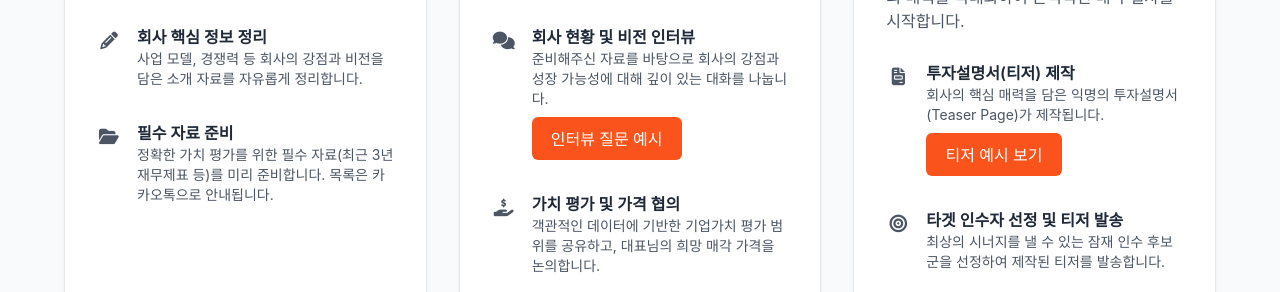
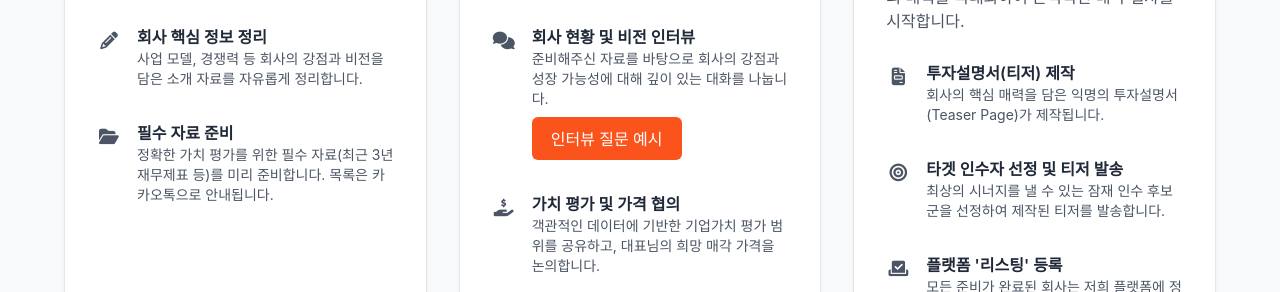
Before and after one commit to Jaeyun/Demo, a plain HTML site: page seller.html in a window 1280 px wide. Shown: the part 508-800 px from the top of the page. Drawn offline with nearby package versions, Linux system fonts and the light colour scheme; a web font is replaced by a local one.

Commit message:
modify seller

```diff
--- a/seller.html
+++ b/seller.html
@@ -194,7 +194,6 @@
                         <div class="content">
                             <p class="font-semibold">투자설명서(티저) 제작</p>
                             <p class="text-sm">회사의 핵심 매력을 담은 익명의 투자설명서(Teaser Page)가 제작됩니다.</p>
-                            <a href="https://congenial-adventure-mrke7e5.pages.github.io/teaser1.html" target="_blank" class="action-button">티저 예시 보기</a>
                         </div>
                     </div>
                      <div class="task-item">
```
